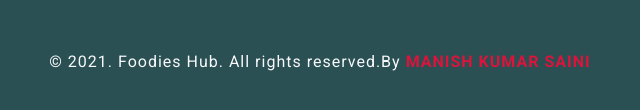
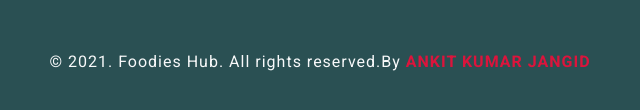
Before and after one commit to ankitjangid2514/Foodies, a plain HTML site: page index.html in a window 1280 px wide. Shown: the part 5792-5902 px from the top of the page, 320-960 px from the left. Drawn offline with nearby package versions, Linux system fonts and the light colour scheme.

Commit message:
Update index.html

```diff
--- a/index.html
+++ b/index.html
@@ -368,7 +368,7 @@
                     </div>
                     <div class="col-sm-12">
                         <div class="copy-right text-center pt-5 ">
-                            <p class="text-light">© 2021. Foodies Hub. All rights reserved.By <a style="color: crimson;font-weight: bold;" href="https://github.com/manishmksaini" target="_blank">MANISH KUMAR SAINI</a></p>
+                            <p class="text-light">© 2021. Foodies Hub. All rights reserved.By <a style="color: crimson;font-weight: bold;" href="https://github.com/ankitjangid2514" target="_blank">ANKIT KUMAR JANGID</a></p>
                         </div>
                     </div>
                 </div>
```
